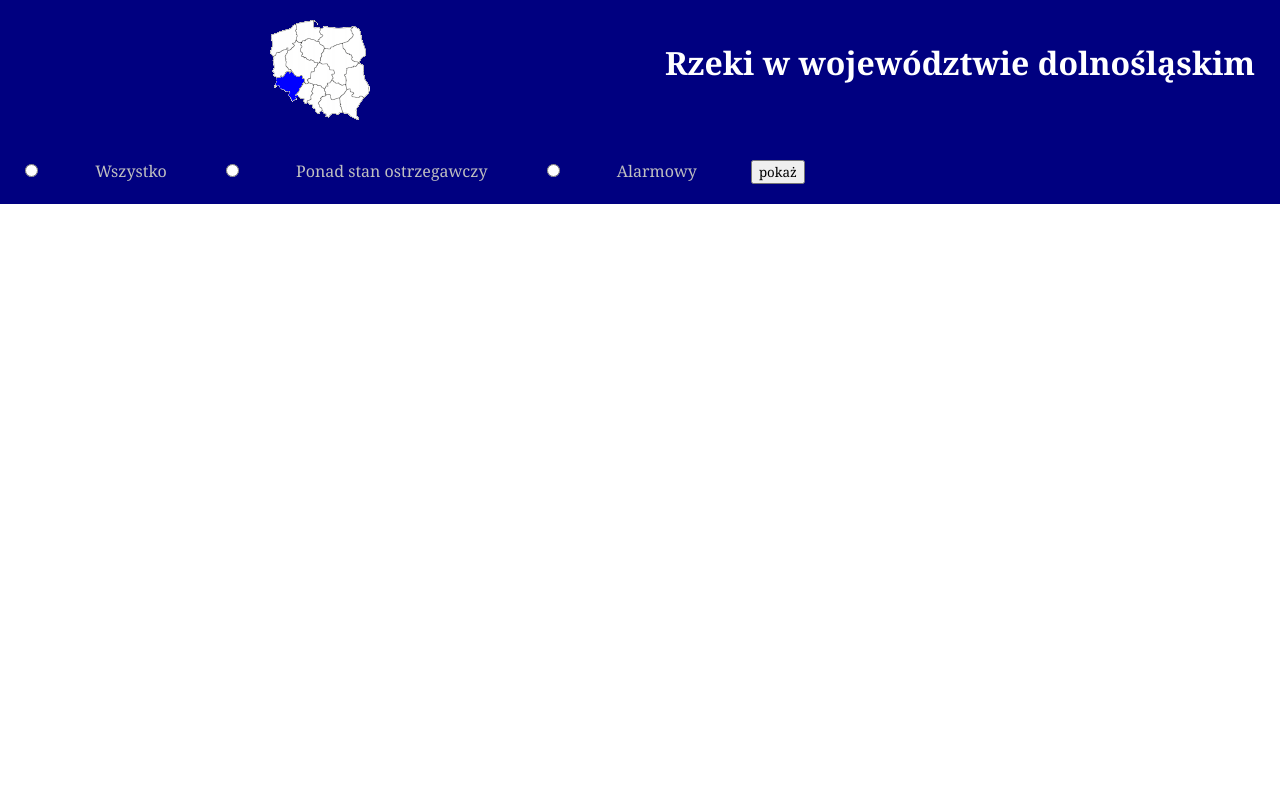
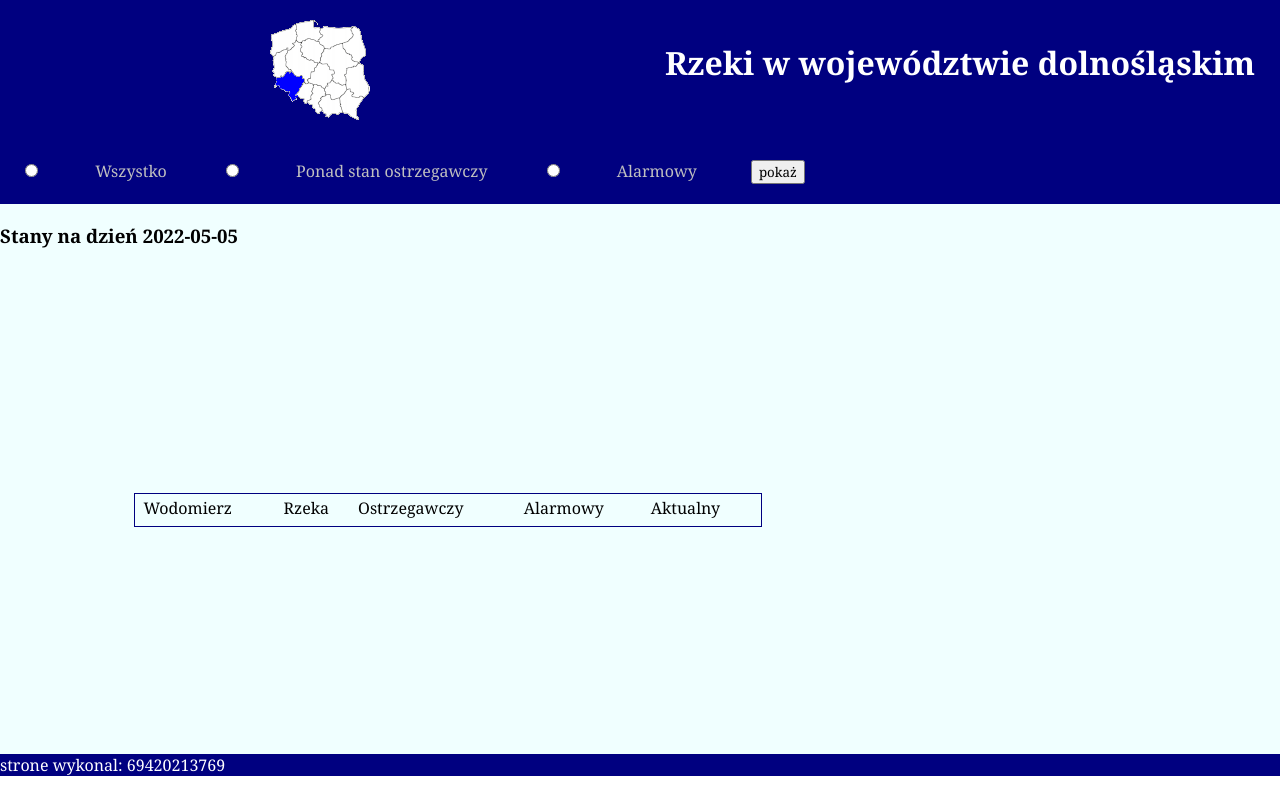
Before and after one commit to szkolne-pierdoly/prac-witr-i-aplik-2024, a PHP site: page /poziomRzek.php in a window 1280 px wide. Run offline with PHP 8.4, Linux system fonts and the light colour scheme; data that the repository does not hold is empty.

Commit message:
Dodano caly layout z wylaczeniem prawego panelu

```diff
--- a/poziomRzek.php
+++ b/poziomRzek.php
@@ -17,7 +17,7 @@ try {
     <link href="./styl.css" rel="stylesheet" />
 </head>
 <body>
-    <div class="main">
+    <div class="content">
         <header class="header">
             <div class="header1">
                 <img src="./obraz1.png" alt="mapa polski"/>
@@ -38,8 +38,31 @@ try {
             </form>
         </menu>
         <main class="main">
+            <div class="left">
+                <h3>Stany na dzień 2022-05-05</h3>
+                <table class="table">
+                    <th class="t-header">
+                        <td>Wodomierz</td>
+                        <td>Rzeka</td>
+                        <td>Ostrzegawczy</td>
+                        <td>Alarmowy</td>
+                        <td>Aktualny</td>
+                    </th>
+                    <tr>
+                        <td>
 
+                        </td>
+                    </tr>
+                </table>
+
+            </div>
+            <div class="right">
+
+            </div>
         </main>
+        <footer class="footer">
+            strone wykonal: 69420213769
+        </footer>
     </div>
 </body>
 </html>
--- a/styl.css
+++ b/styl.css
@@ -39,3 +39,39 @@ body {
     color: white;
     text-decoration: underline;
 }
+
+.main {
+    display: flex;
+    flex-direction: row;
+}
+
+.left, .right {
+    background-color: azure;
+    height: 550px;
+    margin: 0px;
+}
+
+.left {
+    width: 70%;
+    display: flex;
+    flex-direction: column;
+}
+
+.right {
+    width: 30%;
+}
+
+.table {
+    border: 1px navy solid;
+    width: 70%;
+    margin: auto;
+}
+
+.table > tr:hover {
+    background-color: skyblue;
+}
+
+.footer {
+    background-color: navy;
+    color: white;
+}
```
